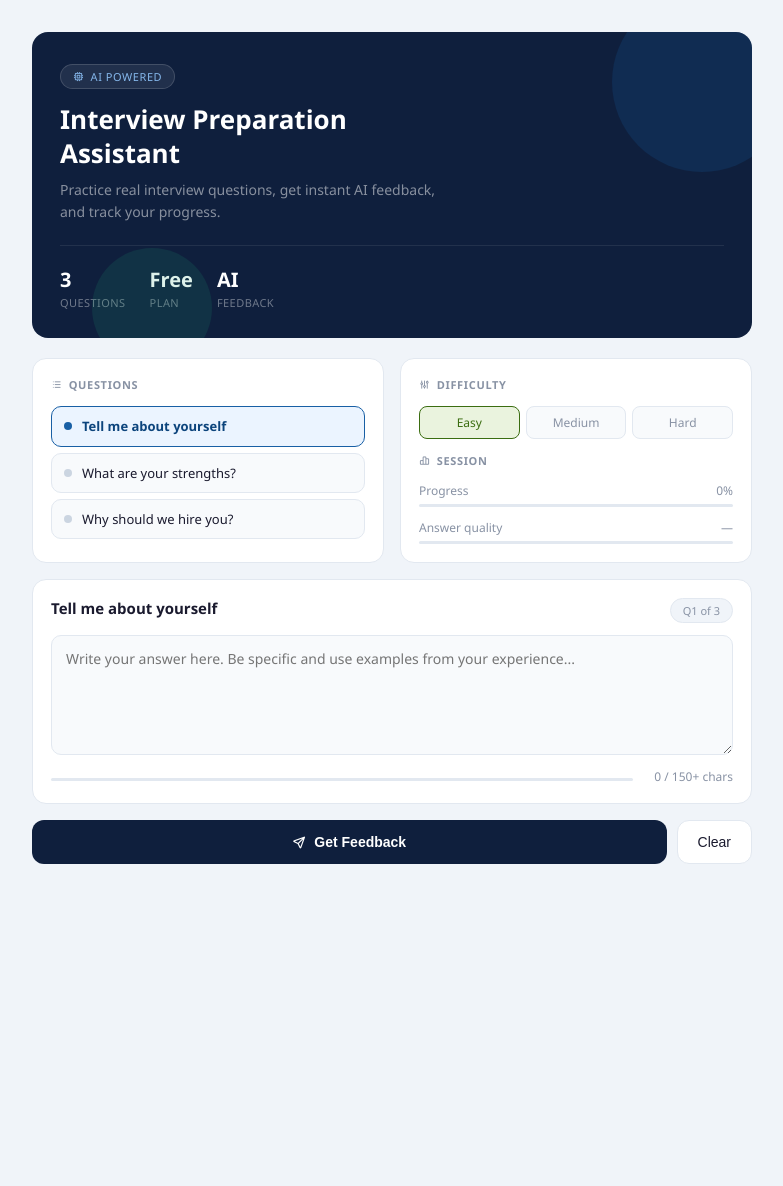
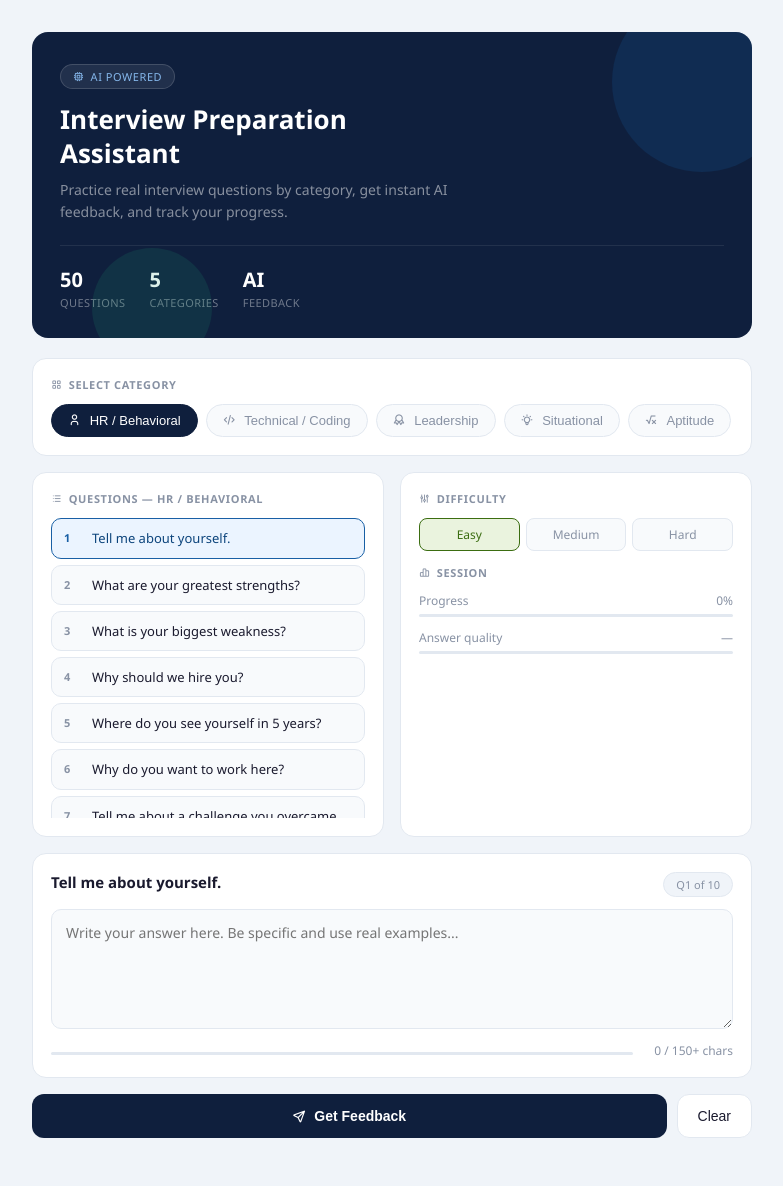
Before and after one commit to bhoomiydv0606/AI-Interview-Preparation-Assistant, a Flask app: page / in a window 1280 px wide. Shown: the whole page, without its empty margins (248-1031 px from the left). Before the commit the page ends 864 px from the top, so only its background shows below. Run offline with Flask 3, Linux system fonts and the light colour scheme.

Commit message:
Add 5 categories with 10 questions each

```diff
--- a/app.py
+++ b/app.py
@@ -4,25 +4,93 @@ from flask import Flask, render_template, request
 
 app = Flask(__name__)
 
-questions = [
-    "Tell me about yourself",
-    "What are your strengths?",
-    "Why should we hire you?"
-]
+categories = {
+    "HR / Behavioral": [
+        "Tell me about yourself.",
+        "What are your greatest strengths?",
+        "What is your biggest weakness?",
+        "Why should we hire you?",
+        "Where do you see yourself in 5 years?",
+        "Why do you want to work here?",
+        "Tell me about a challenge you overcame.",
+        "How do you handle stress and pressure?",
+        "What motivates you?",
+        "Describe your ideal work environment."
+    ],
+    "Technical / Coding": [
+        "Explain the difference between a list and a tuple in Python.",
+        "What is Object-Oriented Programming?",
+        "What is the difference between SQL and NoSQL?",
+        "Explain what an API is and how it works.",
+        "What is version control and why is it important?",
+        "What is the difference between frontend and backend development?",
+        "Explain what a database index is.",
+        "What is recursion? Give an example.",
+        "What is the difference between HTTP and HTTPS?",
+        "Explain what cloud computing is."
+    ],
+    "Leadership": [
+        "Describe a time you led a team.",
+        "How do you handle conflict within a team?",
+        "Tell me about a time you motivated others.",
+        "How do you prioritize tasks for your team?",
+        "Describe a time you made a tough decision as a leader.",
+        "How do you handle an underperforming team member?",
+        "What is your leadership style?",
+        "Tell me about a time you took initiative.",
+        "How do you give constructive feedback?",
+        "Describe a time you managed a project from start to finish."
+    ],
+    "Situational": [
+        "What would you do if you disagreed with your manager?",
+        "How would you handle a tight deadline with too much work?",
+        "What would you do if a colleague was not pulling their weight?",
+        "How would you handle an unhappy customer?",
+        "What would you do if you made a mistake at work?",
+        "How would you handle working with someone you dislike?",
+        "What would you do if you were given unclear instructions?",
+        "How would you handle two urgent tasks at the same time?",
+        "What would you do if you saw a colleague acting unethically?",
+        "How would you adapt if your role suddenly changed?"
+    ],
+    "Aptitude": [
+        "If a train travels 60 km/h for 2.5 hours, how far does it travel?",
+        "What comes next in the series: 2, 6, 12, 20, 30, ?",
+        "A product costs $80 after a 20% discount. What was the original price?",
+        "If 8 workers finish a job in 6 days, how many days for 12 workers?",
+        "What is 15% of 240?",
+        "Find the odd one out: Apple, Mango, Carrot, Banana.",
+        "A clock shows 3:15. What is the angle between the hands?",
+        "If A is taller than B, and B is taller than C, who is shortest?",
+        "A car depreciates 10% yearly. What is its value after 2 years if it costs $10,000?",
+        "Complete the analogy: Book is to Reading as Fork is to ?"
+    ]
+}
 
 @app.route("/", methods=["GET", "POST"])
 def home():
     feedback = ""
+    selected_category = request.form.get("category", "HR / Behavioral")
+    answer = request.form.get("answer", "")
 
-    if request.method == "POST":
-        answer = request.form["answer"]
+    if request.method == "POST" and answer:
+        if len(answer) < 30:
+            feedback = "Your answer is too short. Try to elaborate with specific examples."
+        elif len(answer) < 80:
+            feedback = "Decent answer! Add more detail and real examples to strengthen it."
+        elif len(answer) < 150:
+            feedback = "Good answer! Try adding measurable outcomes or specific results."
+        else:
+            feedback = "Excellent answer! Well-detailed and structured response."
 
-        if len(answer) < 30:
-            feedback = "Your answer is too short."
-        else:
-            feedback = "Good answer. Try adding more technical details."
-
-    return render_template("index.html", questions=questions, feedback=feedback)
+    return render_template(
+        "index.html",
+        categories=categories,
+        selected_category=selected_category,
+        questions=categories[selected_category],
+        feedback=feedback,
+        answer=answer
+    )
 
 if __name__ == "__main__":
     app.run(debug=True)
--- a/templates/index.html
+++ b/templates/index.html
@@ -1,263 +1,86 @@
 <!DOCTYPE html>
 <html lang="en">
 <head>
-  <meta charset="UTF-8" />
+  <meta charset="UTF-8"/>
   <meta name="viewport" content="width=device-width, initial-scale=1.0"/>
   <title>AI Interview Preparation Assistant</title>
   <link rel="stylesheet" href="https://cdn.jsdelivr.net/npm/@tabler/icons-webfont@latest/tabler-icons.min.css"/>
   <style>
     *, *::before, *::after { box-sizing: border-box; margin: 0; padding: 0; }
-
-    body {
-      font-family: 'Segoe UI', sans-serif;
-      background: #f0f4f9;
-      min-height: 100vh;
-      padding: 2rem 1rem;
-      color: #1a1a2e;
-    }
-
+    body { font-family: 'Segoe UI', sans-serif; background: #f0f4f9; min-height: 100vh; padding: 2rem 1rem; color: #1a1a2e; }
     .wrap { max-width: 720px; margin: 0 auto; }
 
-    /* HERO */
-    .hero {
-      background: #0f1f3d;
-      border-radius: 16px;
-      padding: 32px 28px 28px;
-      margin-bottom: 20px;
-      position: relative;
-      overflow: hidden;
-    }
-    .hero::before {
-      content: '';
-      position: absolute;
-      top: -40px; right: -40px;
-      width: 180px; height: 180px;
-      border-radius: 50%;
-      background: #185FA5;
-      opacity: 0.2;
-    }
-    .hero::after {
-      content: '';
-      position: absolute;
-      bottom: -30px; left: 60px;
-      width: 120px; height: 120px;
-      border-radius: 50%;
-      background: #1D9E75;
-      opacity: 0.15;
-    }
-    .hero-tag {
-      display: inline-flex;
-      align-items: center;
-      gap: 6px;
-      background: rgba(255,255,255,0.08);
-      border: 0.5px solid rgba(255,255,255,0.15);
-      border-radius: 20px;
-      padding: 4px 12px;
-      font-size: 11px;
-      color: #85B7EB;
-      letter-spacing: 0.05em;
-      text-transform: uppercase;
-      margin-bottom: 14px;
-    }
-    .hero h1 {
-      font-size: 26px;
-      font-weight: 600;
-      color: #fff;
-      margin-bottom: 8px;
-      line-height: 1.3;
-    }
-    .hero p {
-      font-size: 14px;
-      color: rgba(255,255,255,0.5);
-      line-height: 1.6;
-      max-width: 400px;
-    }
-    .hero-stats {
-      display: flex;
-      gap: 24px;
-      margin-top: 22px;
-      padding-top: 20px;
-      border-top: 0.5px solid rgba(255,255,255,0.08);
-    }
+    .hero { background: #0f1f3d; border-radius: 16px; padding: 32px 28px 28px; margin-bottom: 20px; position: relative; overflow: hidden; }
+    .hero::before { content: ''; position: absolute; top: -40px; right: -40px; width: 180px; height: 180px; border-radius: 50%; background: #185FA5; opacity: 0.2; }
+    .hero::after { content: ''; position: absolute; bottom: -30px; left: 60px; width: 120px; height: 120px; border-radius: 50%; background: #1D9E75; opacity: 0.15; }
+    .hero-tag { display: inline-flex; align-items: center; gap: 6px; background: rgba(255,255,255,0.08); border: 0.5px solid rgba(255,255,255,0.15); border-radius: 20px; padding: 4px 12px; font-size: 11px; color: #85B7EB; letter-spacing: 0.05em; text-transform: uppercase; margin-bottom: 14px; }
+    .hero h1 { font-size: 26px; font-weight: 600; color: #fff; margin-bottom: 8px; line-height: 1.3; }
+    .hero p { font-size: 14px; color: rgba(255,255,255,0.5); line-height: 1.6; max-width: 400px; }
+    .hero-stats { display: flex; gap: 24px; margin-top: 22px; padding-top: 20px; border-top: 0.5px solid rgba(255,255,255,0.08); }
     .stat-num { font-size: 20px; font-weight: 600; color: #fff; }
     .stat-label { font-size: 11px; color: rgba(255,255,255,0.4); text-transform: uppercase; letter-spacing: 0.04em; margin-top: 2px; }
 
-    /* TWO COL */
+    /* CATEGORY TABS */
+    .cat-section { background: #fff; border: 0.5px solid #e2e8f0; border-radius: 14px; padding: 18px; margin-bottom: 16px; }
+    .section-label { font-size: 11px; font-weight: 600; text-transform: uppercase; letter-spacing: 0.06em; color: #8892a4; margin-bottom: 12px; display: flex; align-items: center; gap: 6px; }
+    .cat-tabs { display: flex; flex-wrap: wrap; gap: 8px; }
+    .cat-tab { padding: 8px 16px; border-radius: 20px; border: 0.5px solid #e2e8f0; font-size: 13px; font-weight: 500; cursor: pointer; background: #f8fafc; color: #8892a4; transition: all 0.15s; text-decoration: none; display: inline-block; }
+    .cat-tab:hover { border-color: #378ADD; color: #185FA5; background: #EBF4FF; }
+    .cat-tab.active { background: #0f1f3d; color: #fff; border-color: #0f1f3d; }
+
+    /* CAT ICONS */
+    .cat-icon { margin-right: 5px; }
+
     .two-col { display: grid; grid-template-columns: 1fr 1fr; gap: 16px; margin-bottom: 16px; }
-    .panel {
-      background: #fff;
-      border: 0.5px solid #e2e8f0;
-      border-radius: 14px;
-      padding: 18px;
-    }
-    .panel-label {
-      font-size: 11px;
-      font-weight: 600;
-      text-transform: uppercase;
-      letter-spacing: 0.06em;
-      color: #8892a4;
-      margin-bottom: 14px;
-      display: flex;
-      align-items: center;
-      gap: 6px;
-    }
+    .panel { background: #fff; border: 0.5px solid #e2e8f0; border-radius: 14px; padding: 18px; }
 
-    /* QUESTIONS */
-    .q-list { display: flex; flex-direction: column; gap: 6px; }
-    .q-item {
-      display: flex;
-      align-items: center;
-      gap: 10px;
-      padding: 10px 12px;
-      border-radius: 10px;
-      border: 0.5px solid #e2e8f0;
-      background: #f8fafc;
-      cursor: pointer;
-      transition: all 0.15s;
-      text-decoration: none;
-    }
+    .q-list { display: flex; flex-direction: column; gap: 6px; max-height: 300px; overflow-y: auto; }
+    .q-list::-webkit-scrollbar { width: 4px; }
+    .q-list::-webkit-scrollbar-thumb { background: #e2e8f0; border-radius: 4px; }
+    .q-item { display: flex; align-items: flex-start; gap: 10px; padding: 10px 12px; border-radius: 10px; border: 0.5px solid #e2e8f0; background: #f8fafc; cursor: pointer; transition: all 0.15s; }
     .q-item:hover { border-color: #378ADD; background: #EBF4FF; }
     .q-item.active { border-color: #185FA5; background: #EBF4FF; }
-    .q-dot {
-      width: 8px; height: 8px;
-      border-radius: 50%;
-      background: #cbd5e1;
-      flex-shrink: 0;
-    }
-    .q-item.active .q-dot { background: #185FA5; }
-    .q-item.done .q-dot { background: #1D9E75; }
+    .q-num { font-size: 11px; font-weight: 600; color: #8892a4; min-width: 18px; margin-top: 1px; }
+    .q-item.active .q-num { color: #185FA5; }
     .q-text { font-size: 13px; color: #1a1a2e; line-height: 1.4; }
-    .q-item.active .q-text { color: #0C447C; font-weight: 600; }
+    .q-item.active .q-text { color: #0C447C; font-weight: 500; }
 
-    /* DIFFICULTY */
     .diff-row { display: flex; gap: 6px; margin-bottom: 14px; }
-    .diff-btn {
-      flex: 1;
-      padding: 7px 6px;
-      border-radius: 8px;
-      border: 0.5px solid #e2e8f0;
-      font-size: 12px;
-      font-weight: 500;
-      cursor: pointer;
-      text-align: center;
-      background: #f8fafc;
-      color: #8892a4;
-      transition: all 0.15s;
-    }
+    .diff-btn { flex: 1; padding: 7px 6px; border-radius: 8px; border: 0.5px solid #e2e8f0; font-size: 12px; font-weight: 500; cursor: pointer; text-align: center; background: #f8fafc; color: #8892a4; transition: all 0.15s; }
     .diff-btn.active-easy { background: #EAF3DE; border-color: #3B6D11; color: #3B6D11; }
     .diff-btn.active-med  { background: #FAEEDA; border-color: #854F0B; color: #854F0B; }
     .diff-btn.active-hard { background: #FCEBEB; border-color: #A32D2D; color: #A32D2D; }
 
-    /* PROGRESS BARS */
     .bar-bg { width: 100%; height: 3px; background: #e2e8f0; border-radius: 2px; overflow: hidden; margin-top: 5px; }
     .bar-fill { height: 100%; border-radius: 2px; background: #378ADD; transition: width 0.3s; }
     .bar-row { display: flex; justify-content: space-between; font-size: 12px; color: #8892a4; }
 
-    /* ANSWER PANEL */
-    .answer-panel {
-      background: #fff;
-      border: 0.5px solid #e2e8f0;
-      border-radius: 14px;
-      padding: 18px;
-      margin-bottom: 16px;
-    }
+    .answer-panel { background: #fff; border: 0.5px solid #e2e8f0; border-radius: 14px; padding: 18px; margin-bottom: 16px; }
     .answer-top { display: flex; justify-content: space-between; align-items: flex-start; margin-bottom: 12px; gap: 12px; }
     .selected-q { font-size: 15px; font-weight: 600; color: #1a1a2e; line-height: 1.4; }
-    .q-badge {
-      background: #f0f4f9;
-      border: 0.5px solid #e2e8f0;
-      border-radius: 20px;
-      font-size: 11px;
-      color: #8892a4;
-      padding: 4px 12px;
-      white-space: nowrap;
-      flex-shrink: 0;
-    }
-    textarea {
-      width: 100%;
-      min-height: 120px;
-      font-size: 14px;
-      font-family: 'Segoe UI', sans-serif;
-      padding: 12px 14px;
-      border: 0.5px solid #e2e8f0;
-      border-radius: 10px;
-      background: #f8fafc;
-      color: #1a1a2e;
-      resize: vertical;
-      outline: none;
-      transition: border-color 0.15s;
-      line-height: 1.6;
-    }
+    .q-badge { background: #f0f4f9; border: 0.5px solid #e2e8f0; border-radius: 20px; font-size: 11px; color: #8892a4; padding: 4px 12px; white-space: nowrap; flex-shrink: 0; }
+    textarea { width: 100%; min-height: 120px; font-size: 14px; font-family: 'Segoe UI', sans-serif; padding: 12px 14px; border: 0.5px solid #e2e8f0; border-radius: 10px; background: #f8fafc; color: #1a1a2e; resize: vertical; outline: none; transition: border-color 0.15s; line-height: 1.6; }
     textarea:focus { border-color: #378ADD; background: #fff; }
     .len-row { display: flex; align-items: center; gap: 10px; margin-top: 8px; }
     .len-label { font-size: 12px; color: #8892a4; min-width: 90px; text-align: right; }
 
-    /* BUTTONS */
     .btn-row { display: flex; gap: 10px; margin-bottom: 16px; }
-    .btn-primary {
-      flex: 1;
-      padding: 13px;
-      background: #0f1f3d;
-      color: #fff;
-      border: none;
-      border-radius: 12px;
-      font-size: 14px;
-      font-weight: 600;
-      cursor: pointer;
-      display: flex;
-      align-items: center;
-      justify-content: center;
-      gap: 8px;
-      transition: background 0.15s;
-    }
+    .btn-primary { flex: 1; padding: 13px; background: #0f1f3d; color: #fff; border: none; border-radius: 12px; font-size: 14px; font-weight: 600; cursor: pointer; display: flex; align-items: center; justify-content: center; gap: 8px; transition: background 0.15s; }
     .btn-primary:hover { background: #185FA5; }
-    .btn-secondary {
-      padding: 13px 20px;
-      background: #fff;
-      color: #1a1a2e;
-      border: 0.5px solid #e2e8f0;
-      border-radius: 12px;
-      font-size: 14px;
-      cursor: pointer;
-      transition: all 0.15s;
-    }
+    .btn-secondary { padding: 13px 20px; background: #fff; color: #1a1a2e; border: 0.5px solid #e2e8f0; border-radius: 12px; font-size: 14px; cursor: pointer; transition: all 0.15s; }
     .btn-secondary:hover { background: #f0f4f9; }
 
-    /* FEEDBACK */
-    .feedback-panel {
-      background: #fff;
-      border: 0.5px solid #e2e8f0;
-      border-radius: 14px;
-      overflow: hidden;
-    }
-    .feedback-top {
-      background: #0f1f3d;
-      padding: 14px 18px;
-      display: flex;
-      align-items: center;
-      gap: 10px;
-    }
+    .feedback-panel { background: #fff; border: 0.5px solid #e2e8f0; border-radius: 14px; overflow: hidden; margin-bottom: 16px; }
+    .feedback-top { background: #0f1f3d; padding: 14px 18px; display: flex; align-items: center; gap: 10px; }
     .feedback-top i { color: #5DCAA5; font-size: 18px; }
     .feedback-top span { color: #fff; font-size: 14px; font-weight: 600; }
-    .score-row {
-      display: flex;
-      padding: 16px 18px;
-      border-bottom: 0.5px solid #e2e8f0;
-      gap: 1px;
-    }
+    .score-row { display: flex; padding: 16px 18px; border-bottom: 0.5px solid #e2e8f0; }
     .score-item { flex: 1; text-align: center; }
     .score-val { font-size: 22px; font-weight: 700; color: #1a1a2e; }
     .score-key { font-size: 11px; color: #8892a4; text-transform: uppercase; letter-spacing: 0.04em; margin-top: 2px; }
     .feedback-body { padding: 16px 18px; }
     .feedback-msg { font-size: 14px; color: #4a5568; line-height: 1.7; }
-    .tip-row {
-      display: flex;
-      gap: 8px;
-      margin-top: 14px;
-      padding: 12px;
-      background: #EAF3DE;
-      border-radius: 10px;
-    }
+    .tip-row { display: flex; gap: 8px; margin-top: 14px; padding: 12px; background: #EAF3DE; border-radius: 10px; }
     .tip-row i { color: #3B6D11; font-size: 16px; margin-top: 1px; flex-shrink: 0; }
     .tip-text { font-size: 13px; color: #3B6D11; line-height: 1.5; }
 
@@ -270,27 +93,46 @@
 <body>
 <div class="wrap">
 
-  <!-- HERO -->
   <div class="hero">
     <div class="hero-tag"><i class="ti ti-cpu"></i> AI Powered</div>
     <h1>Interview Preparation<br>Assistant</h1>
-    <p>Practice real interview questions, get instant AI feedback, and track your progress.</p>
+    <p>Practice real interview questions by category, get instant AI feedback, and track your progress.</p>
     <div class="hero-stats">
-      <div class="stat"><div class="stat-num">{{ questions|length }}</div><div class="stat-label">Questions</div></div>
-      <div class="stat"><div class="stat-num">Free</div><div class="stat-label">Plan</div></div>
+      <div class="stat"><div class="stat-num">50</div><div class="stat-label">Questions</div></div>
+      <div class="stat"><div class="stat-num">5</div><div class="stat-label">Categories</div></div>
       <div class="stat"><div class="stat-num">AI</div><div class="stat-label">Feedback</div></div>
     </div>
   </div>
 
-  <!-- TWO COL -->
+  <!-- CATEGORY TABS -->
+  <div class="cat-section">
+    <div class="section-label"><i class="ti ti-layout-grid"></i> Select Category</div>
+    <div class="cat-tabs">
+      {% for cat in categories %}
+      <form method="POST" style="display:inline">
+        <input type="hidden" name="category" value="{{ cat }}"/>
+        <input type="hidden" name="answer" value=""/>
+        <button type="submit" class="cat-tab {% if cat == selected_category %}active{% endif %}">
+          {% if cat == 'HR / Behavioral' %}<i class="ti ti-user cat-icon"></i>
+          {% elif cat == 'Technical / Coding' %}<i class="ti ti-code cat-icon"></i>
+          {% elif cat == 'Leadership' %}<i class="ti ti-award cat-icon"></i>
+          {% elif cat == 'Situational' %}<i class="ti ti-bulb cat-icon"></i>
+          {% elif cat == 'Aptitude' %}<i class="ti ti-math cat-icon"></i>
+          {% endif %}
+          {{ cat }}
+        </button>
+      </form>
+      {% endfor %}
+    </div>
+  </div>
+
   <div class="two-col">
     <div class="panel">
-      <div class="panel-label"><i class="ti ti-list"></i> Questions</div>
-      <div class="q-list">
+      <div class="section-label"><i class="ti ti-list"></i> Questions — {{ selected_category }}</div>
+      <div class="q-list" id="qList">
         {% for question in questions %}
-        <div class="q-item {% if loop.first %}active{% endif %}"
-             onclick="selectQ({{ loop.index0 }}, this)">
-          <div class="q-dot"></div>
+        <div class="q-item {% if loop.first %}active{% endif %}" onclick="selectQ('{{ question|e }}', {{ loop.index }}, {{ questions|length }}, this)">
+          <div class="q-num">{{ loop.index }}</div>
           <div class="q-text">{{ question }}</div>
         </div>
         {% endfor %}
@@ -298,13 +140,13 @@
     </div>
 
     <div class="panel">
-      <div class="panel-label"><i class="ti ti-adjustments"></i> Difficulty</div>
+      <div class="section-label"><i class="ti ti-adjustments"></i> Difficulty</div>
       <div class="diff-row">
         <div class="diff-btn active-easy" onclick="setDiff('easy',this)">Easy</div>
         <div class="diff-btn" onclick="setDiff('medium',this)">Medium</div>
         <div class="diff-btn" onclick="setDiff('hard',this)">Hard</div>
       </div>
-      <div class="panel-label" style="margin-top:14px"><i class="ti ti-chart-bar"></i> Session</div>
+      <div class="section-label" style="margin-top:14px"><i class="ti ti-chart-bar"></i> Session</div>
       <div style="display:flex;flex-direction:column;gap:12px">
         <div>
           <div class="bar-row"><span>Progress</span><span id="progPct">0%</span></div>
@@ -318,48 +160,40 @@
     </div>
   </div>
 
-  <!-- ANSWER PANEL -->
   <form method="POST" id="mainForm">
+    <input type="hidden" name="category" value="{{ selected_category }}"/>
     <div class="answer-panel">
       <div class="answer-top">
         <div class="selected-q" id="selectedQ">{{ questions[0] }}</div>
         <div class="q-badge" id="qBadge">Q1 of {{ questions|length }}</div>
       </div>
       <textarea name="answer" id="answerBox"
-        placeholder="Write your answer here. Be specific and use examples from your experience..."
-        oninput="updateBar()">{{ request.form.get('answer', '') }}</textarea>
+        placeholder="Write your answer here. Be specific and use real examples..."
+        oninput="updateBar()">{{ answer }}</textarea>
       <div class="len-row">
         <div class="bar-bg" style="flex:1"><div class="bar-fill" id="lenBar" style="width:0%"></div></div>
         <div class="len-label" id="lenLabel">0 / 150+ chars</div>
       </div>
     </div>
-
     <div class="btn-row">
-      <button type="submit" class="btn-primary">
-        <i class="ti ti-send"></i> Get Feedback
-      </button>
+      <button type="submit" class="btn-primary"><i class="ti ti-send"></i> Get Feedback</button>
       <button type="button" class="btn-secondary" onclick="clearAnswer()">Clear</button>
     </div>
   </form>
 
-  <!-- FEEDBACK -->
   {% if feedback %}
   <div class="feedback-panel">
-    <div class="feedback-top">
-      <i class="ti ti-check"></i>
-      <span>Feedback</span>
-    </div>
+    <div class="feedback-top"><i class="ti ti-check"></i><span>Feedback</span></div>
     <div class="score-row">
-      <div class="score-item"><div class="score-val">{{ 'A' if request.form.get('answer', '')|length > 150 else 'B' if request.form.get('answer', '')|length > 80 else 'C' if request.form.get('answer', '')|length > 30 else 'F' }}</div><div class="score-key">Length</div></div>
-      <div class="score-item"><div class="score-val">{{ 'A' if request.form.get('answer', '').split()|length > 20 else 'B' if request.form.get('answer', '').split()|length > 10 else 'C' }}</div><div class="score-key">Detail</div></div>
-      <div class="score-item"><div class="score-val">{{ 'A' if request.form.get('answer', '')|length > 150 else 'B' if request.form.get('answer', '')|length > 80 else 'C' if request.form.get('answer', '')|length > 30 else 'F' }}</div><div class="score-key">Overall</div></div>
+      {% set ans = answer %}
+      {% set alen = ans|length %}
+      <div class="score-item"><div class="score-val">{{ 'A' if alen > 150 else 'B' if alen > 80 else 'C' if alen > 30 else 'F' }}</div><div class="score-key">Length</div></div>
+      <div class="score-item"><div class="score-val">{{ 'A' if ans.split()|length > 20 else 'B' if ans.split()|length > 10 else 'C' }}</div><div class="score-key">Detail</div></div>
+      <div class="score-item"><div class="score-val">{{ 'A' if alen > 150 else 'B' if alen > 80 else 'C' if alen > 30 else 'F' }}</div><div class="score-key">Overall</div></div>
     </div>
     <div class="feedback-body">
       <p class="feedback-msg">{{ feedback }}</p>
-      <div class="tip-row">
-        <i class="ti ti-bulb"></i>
-        <p class="tip-text">Use the STAR method: Situation, Task, Action, Result — it makes your answers clear and memorable.</p>
-      </div>
+      <div class="tip-row"><i class="ti ti-bulb"></i><p class="tip-text">Use the STAR method: Situation, Task, Action, Result — it makes your answers clear and memorable to interviewers.</p></div>
     </div>
   </div>
   {% endif %}
@@ -367,21 +201,17 @@
 </div>
 
 <script>
-  const questions = {{ questions | tojson }};
-  let currentQ = 0;
-  let difficulty = 'easy';
-  let scores = Array(questions.length).fill(null);
+  const totalQ = {{ questions|length }};
+  let attempted = 0;
 
-  function selectQ(i, el) {
-    currentQ = i;
+  function selectQ(text, num, total, el) {
     document.querySelectorAll('.q-item').forEach(c => c.classList.remove('active'));
     el.classList.add('active');
-    document.getElementById('selectedQ').textContent = questions[i];
-    document.getElementById('qBadge').textContent = 'Q' + (i+1) + ' of ' + questions.length;
+    document.getElementById('selectedQ').textContent = text;
+    document.getElementById('qBadge').textContent = 'Q' + num + ' of ' + total;
   }
 
   function setDiff(d, el) {
-    difficulty = d;
     document.querySelectorAll('.diff-btn').forEach(b => b.className = 'diff-btn');
     if (d === 'easy') el.classList.add('active-easy');
     else if (d === 'medium') el.classList.add('active-med');
```
